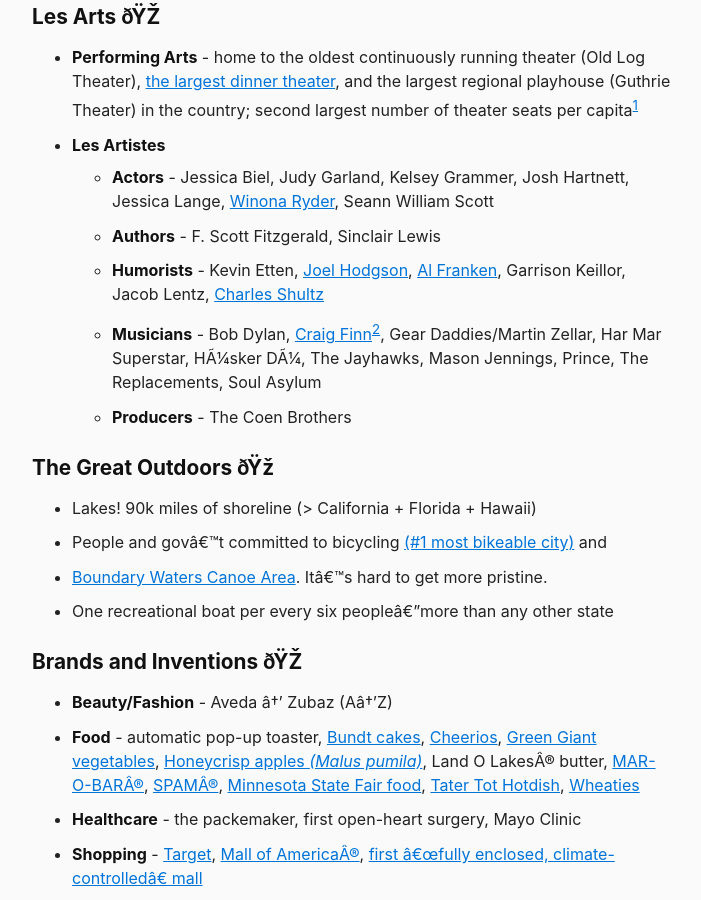
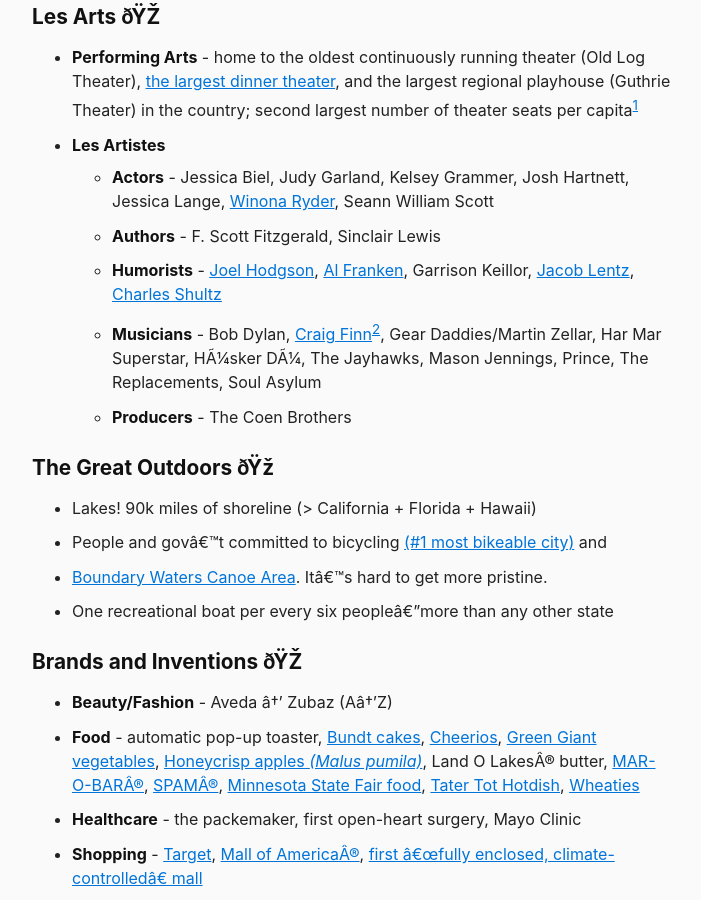
Before and after one commit to berensp/berensp.github.io, a Jekyll site: the page built from minn.md, in a window 1280 px wide and 900 px high, scrolled down 518 px. Shown: the whole window, without its empty margins (288-989 px from the left). Built offline with Jekyll 4.4.1, drawn with Linux system fonts in a browser that asks for light colours; nearby versions of some CDN libraries.

Commit message:
Add files via upload

```diff
--- a/minn.md
+++ b/minn.md
@@ -12,7 +12,7 @@
 - **Les Artistes**
 	- **Actors** - Jessica Biel, Judy Garland, Kelsey Grammer, Josh Hartnett, Jessica Lange, [Winona Ryder](https://www.welcometowinona.com/), Seann William Scott
 	- **Authors** - F. Scott Fitzgerald,  Sinclair Lewis
-	- **Humorists** - Kevin Etten, [Joel Hodgson](https://en.wikipedia.org/wiki/Joel_Hodgson), [Al Franken](https://en.wikipedia.org/wiki/Al_Franken), Garrison Keillor, Jacob Lentz, [Charles Shultz](https://en.wikipedia.org/wiki/Charles_M._Schulz)
+	- **Humorists** - [Joel Hodgson](https://en.wikipedia.org/wiki/Joel_Hodgson), [Al Franken](https://en.wikipedia.org/wiki/Al_Franken), Garrison Keillor, [Jacob Lentz](https://www.imdb.com/name/nm1802676/), [Charles Shultz](https://en.wikipedia.org/wiki/Charles_M._Schulz)
 	- **Musicians** - Bob Dylan, [Craig Finn](https://craigfinn.net/)[^2], Gear Daddies/Martin Zellar, Har Mar Superstar, Hüsker Dü, The Jayhawks, Mason Jennings, Prince, The Replacements, Soul Asylum
 	- **Producers** - The Coen Brothers
 
```
